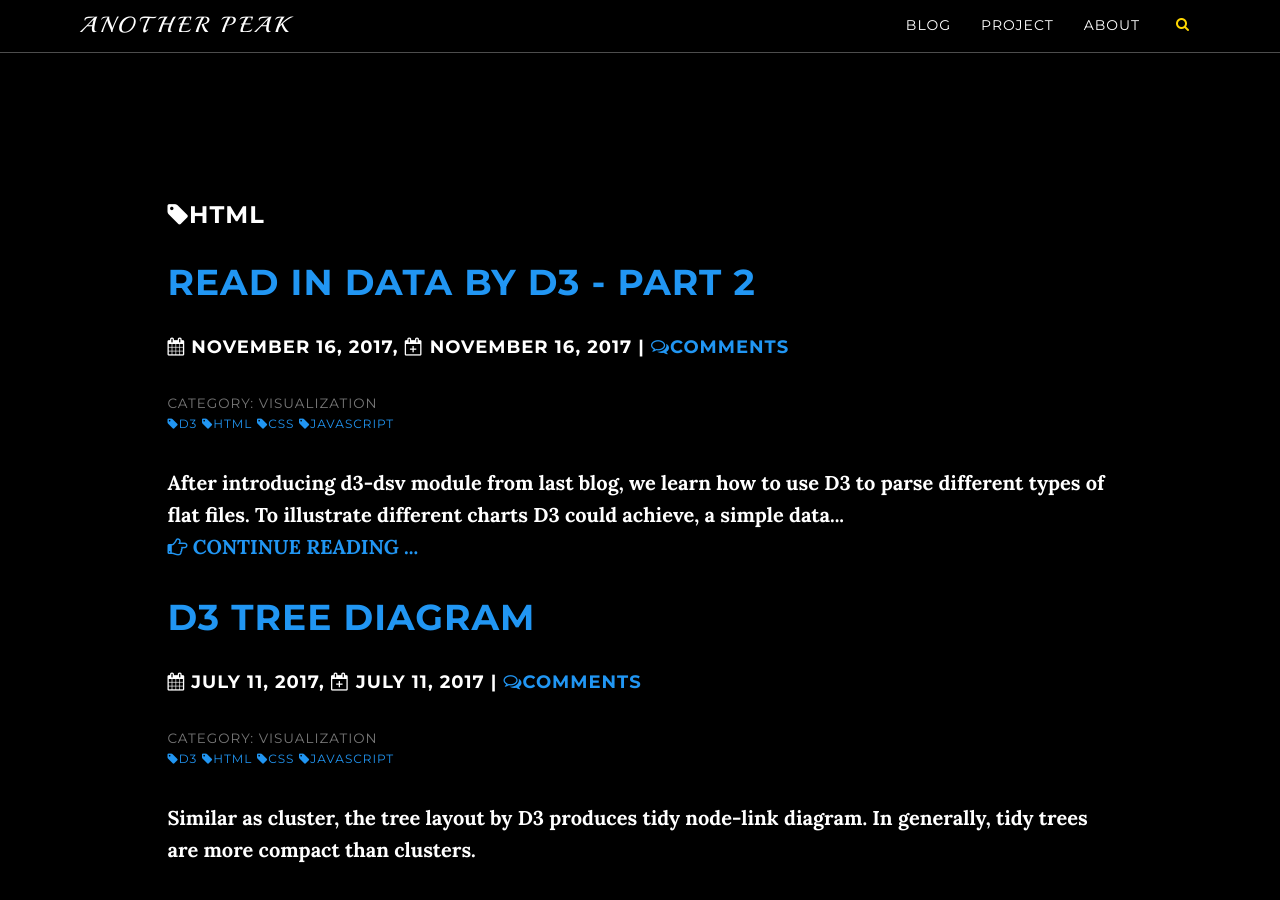
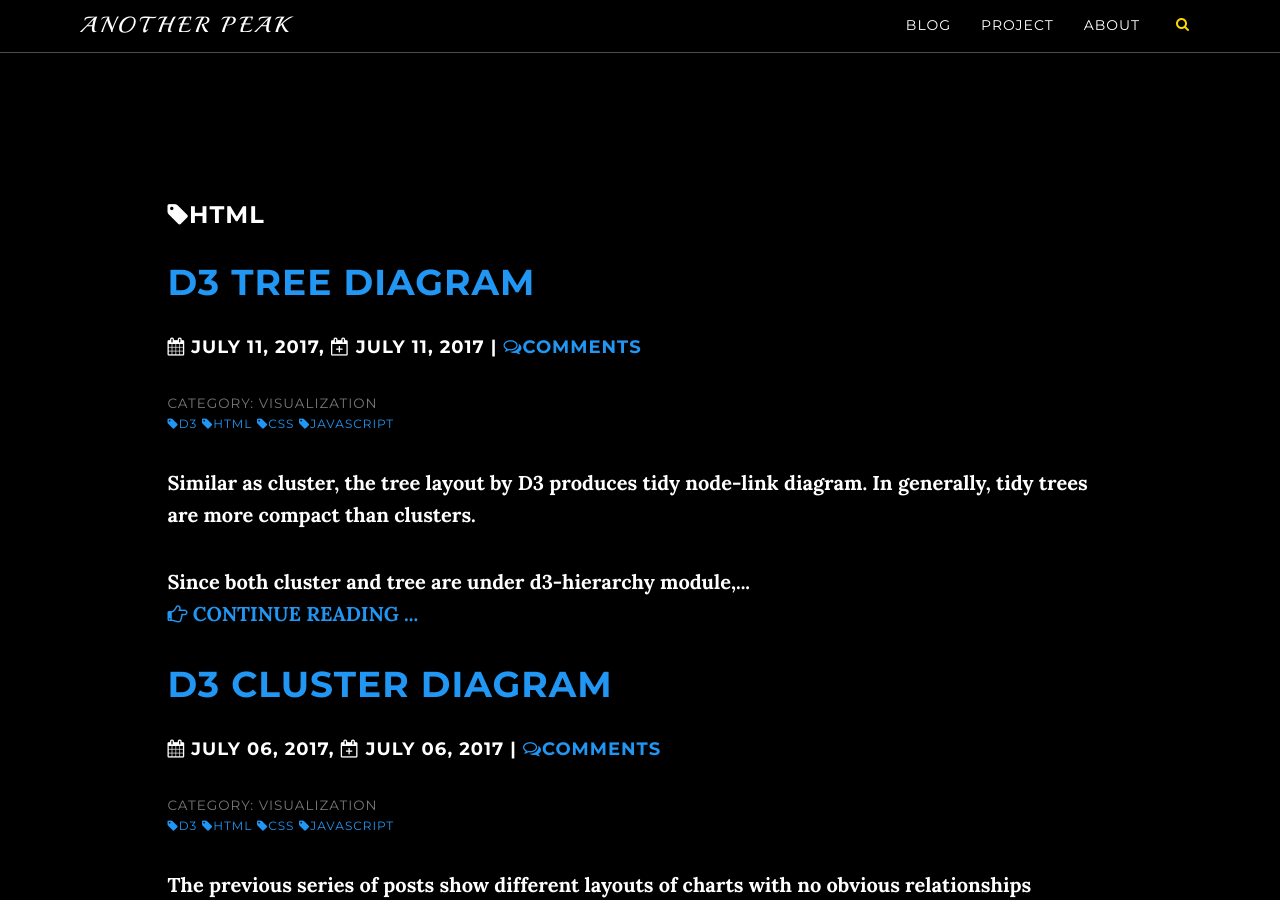
Before and after one commit to abrahamdu/abrahamdu.github.io, a Jekyll site: the page built from blog/tags/html.html, in a window 1280 px wide and 900 px high, scrolled down 948 px. Built offline with Jekyll 4.4.1, drawn with Linux system fonts in a browser that asks for light colours; nearby versions of some CDN libraries; comment, search, counter and statistics services are not loaded.

Commit message:
Remove tag

```diff
--- a/blog/_posts/2017-11-16-read_in_data_d3_2.md
+++ b/blog/_posts/2017-11-16-read_in_data_d3_2.md
@@ -3,10 +3,10 @@ layout: post
 section-type: post
 published: true
 category: VISUALIZATION
-tags: [ 'd3', 'html', 'css', 'javascript' ]
+tags: [ 'd3', 'javascript' ]
 title: 'Read in Data by D3 - Part 2'
 date: 2017-11-16
-modifiedOn: 2017-11-16
+modifiedOn: 2017-11-24
 ---
 
 After introducing __d3-dsv__ module from [last blog](http://anotherpeak.org/blog/visualization/2017/10/26/read_in_data_d3_1.html), we learn how to use [D3] [1] to parse different types of flat files. To illustrate different charts [D3] [1] could achieve, a simple data set created during coding is good enough already (see [this](http://anotherpeak.org/blog/visualization/2017/07/02/d3_piechart.html)). But more often than not, it is more common to have an external data source residing in the local server or some remote server for [D3] [1]'s consumption. This blog aims to introduce using __d3-request__ module to pass different types of data files [D3] [1] could consume from the local server.
```
